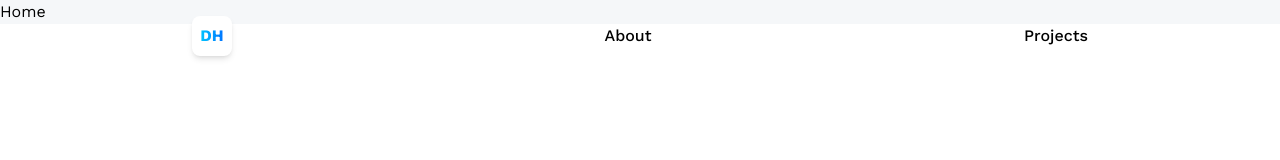
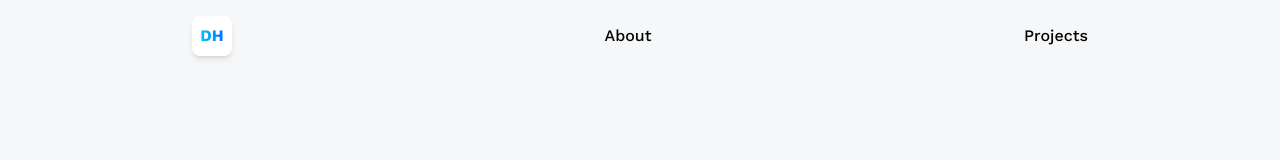
Before and after one commit to dmharrison/3js-Portfolio, a React (Vite) app: page / in a window 1280 px wide. Shown: the top 160 px of the page. Built offline with nearby package versions, Linux system fonts and the light colour scheme.

Commit message:
installed 3js, added a loader to the home screen

```diff
--- a/package.json
+++ b/package.json
@@ -10,6 +10,7 @@
     "preview": "vite preview"
   },
   "dependencies": {
+    "@react-three/fiber": "^8.16.7",
     "react": "^18.2.0",
     "react-dom": "^18.2.0",
     "react-router-dom": "^6.23.1"
--- /dev/null
+++ b/src/components/Loader.jsx
@@ -0,0 +1,9 @@
+import React from 'react'
+
+const Loader = () => {
+  return (
+    <div>Loader</div>
+  )
+}
+
+export default Loader
--- a/src/pages/Home.jsx
+++ b/src/pages/Home.jsx
@@ -1,8 +1,24 @@
-import React from 'react'
+import {Suspense} from 'react'
+import { Canvas} from '@react-three/fiber'
+import Loader from '../components/Loader'
+
+{/* <div className='absolute top-28 left-0 right-0 z-10 flex items-center justify-center'>POPUP</div> */}
+
+
 
 const Home = () => {
   return (
-    <section>Home</section>
+    <section className='w-full h-screen relative'>
+      <Canvas
+        className="w-full h-screen bg-transparent"
+        camera={{near:0.1, far:1000}}
+        >
+<Suspense fallback={<Loader />}>
+
+</Suspense>
+      </Canvas>
+
+    </section>
   )
 }
 
```
Also changed, not shown: 1 other file (tests, documents, lock files or other folders).
